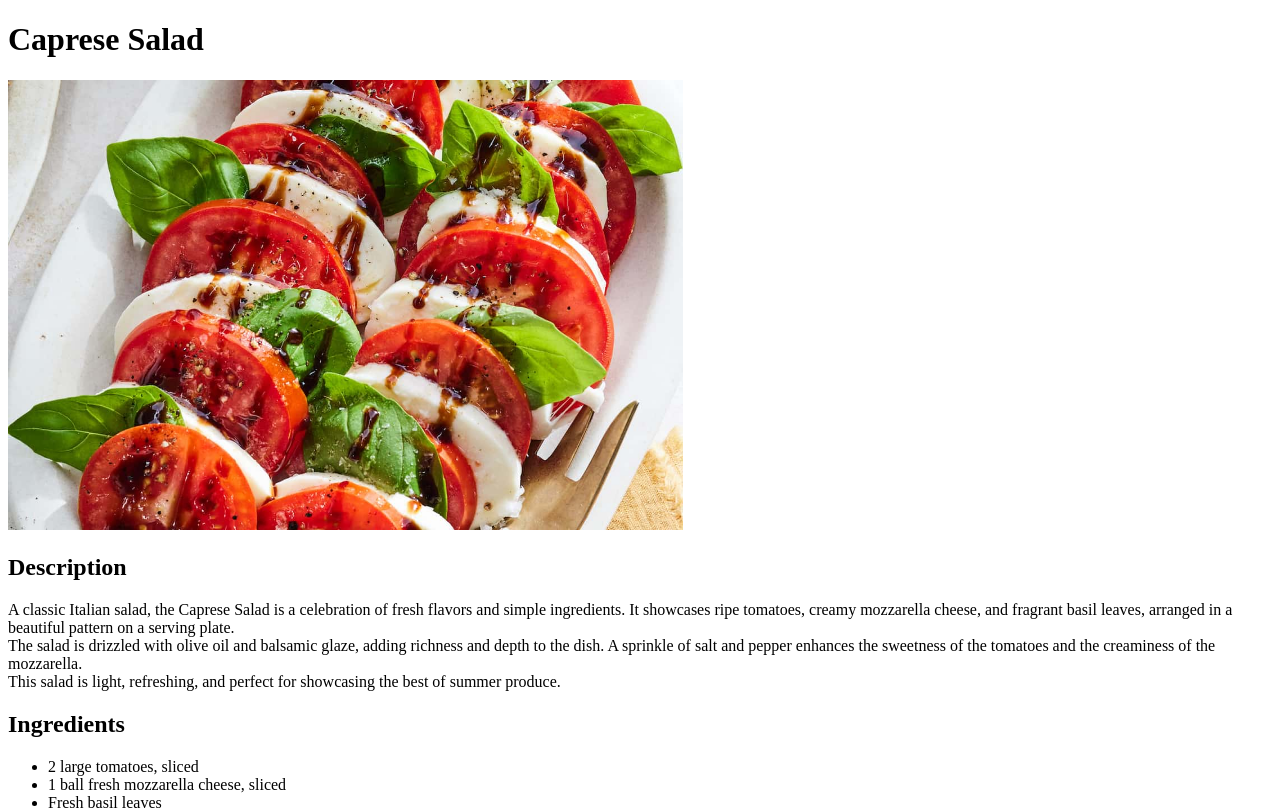
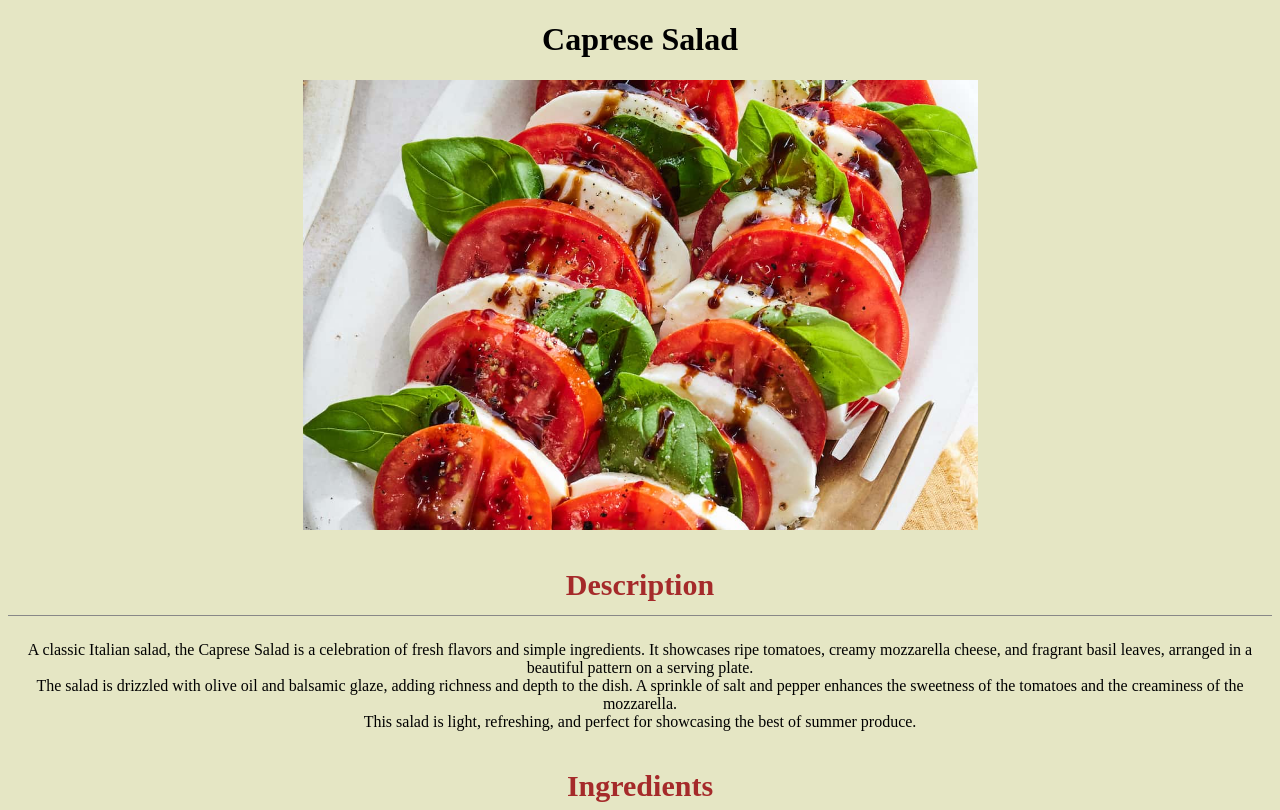
Before and after one commit to kortefaster/odin-recipes, a plain HTML site: page recipes/capresesalad.html in a window 1280 px wide. Shown: the top 810 px of the page. Drawn offline with Linux system fonts and the light colour scheme.

Commit message:
Adds recipes and css styling
There was no css so decided to add some customization to the pages

```diff
--- a/recipes/capresesalad.html
+++ b/recipes/capresesalad.html
@@ -4,11 +4,12 @@
     <meta charset="UTF-8">
     <meta name="viewport" content="width=device-width, initial-scale=1.0">
     <title>Caprese Salad</title>
+    <link rel="stylesheet" href="../style.css">
 </head>
 <body>
     <h1>Caprese Salad</h1>
 
-    <img src="../img/capresesalad.jpg" alt="Caprese Salad looking good" height="450">
+    <div class="photo"><img src="../img/capresesalad.jpg" alt="Caprese Salad looking good" height="450"></div>
 
     <h2>Description</h2>
 
--- /dev/null
+++ b/style.css
@@ -0,0 +1,31 @@
+.photo{
+    height: 450px;
+    width: auto;
+}
+h1, h2, .photo, p{
+    text-align: center;
+}
+body{
+    background-color: rgb(229, 230, 196);
+}
+
+li{
+    font-size: 25px;
+
+}
+h2{
+    color: brown;
+    font-size: 30px;
+}
+
+#menu-main{
+    text-align: center;
+}
+ul.myUL{
+    display: inline-block;
+    text-align: left;
+}
+h2{
+    line-height: 2;
+    border-bottom: 1px solid #888;
+}
```
Also changed, not shown: index.html (+14 -6 lines), recipes/bananasmoothie.html (+2 -1 lines), recipes/veggiestirfry.html (+2 -1 lines).
